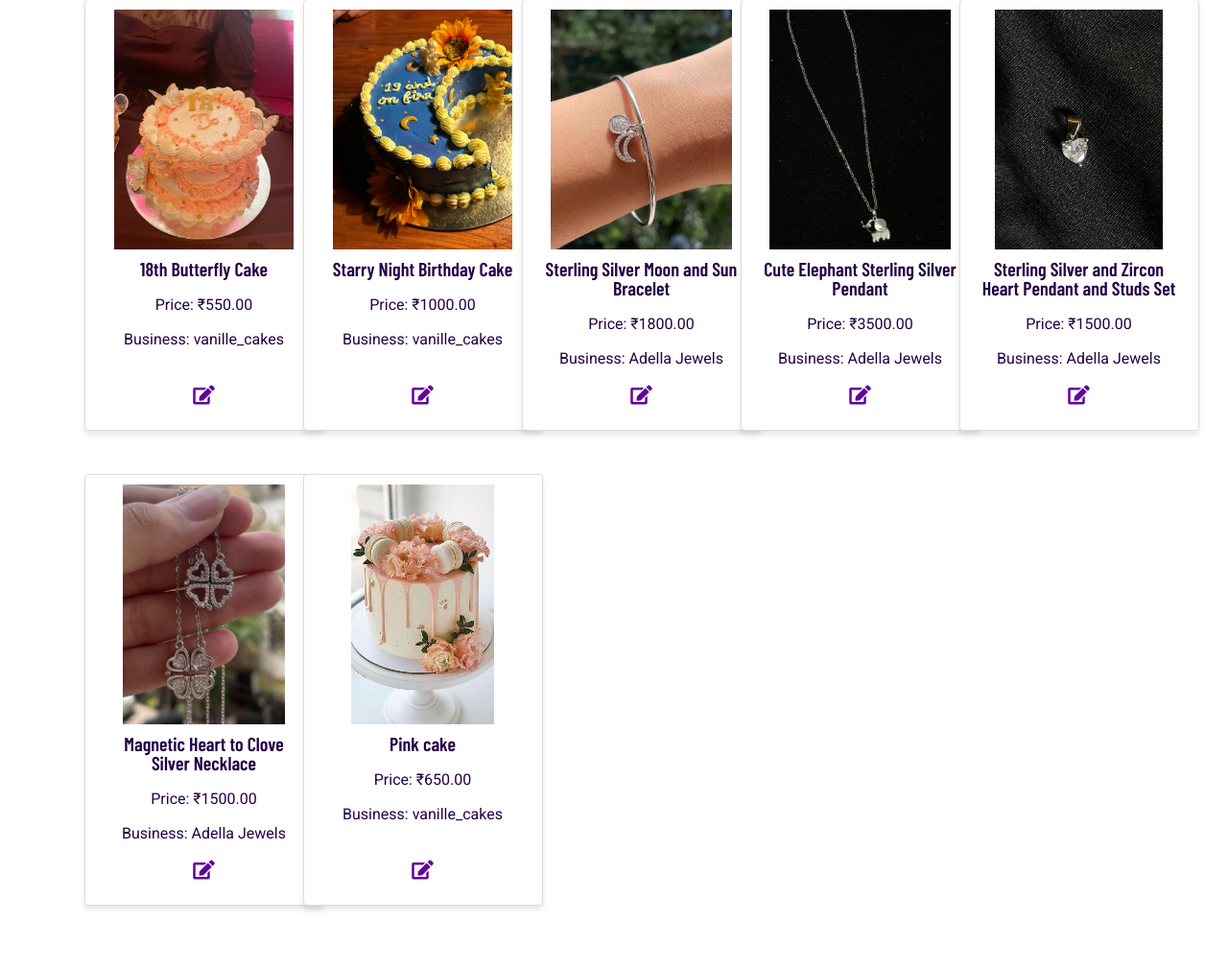
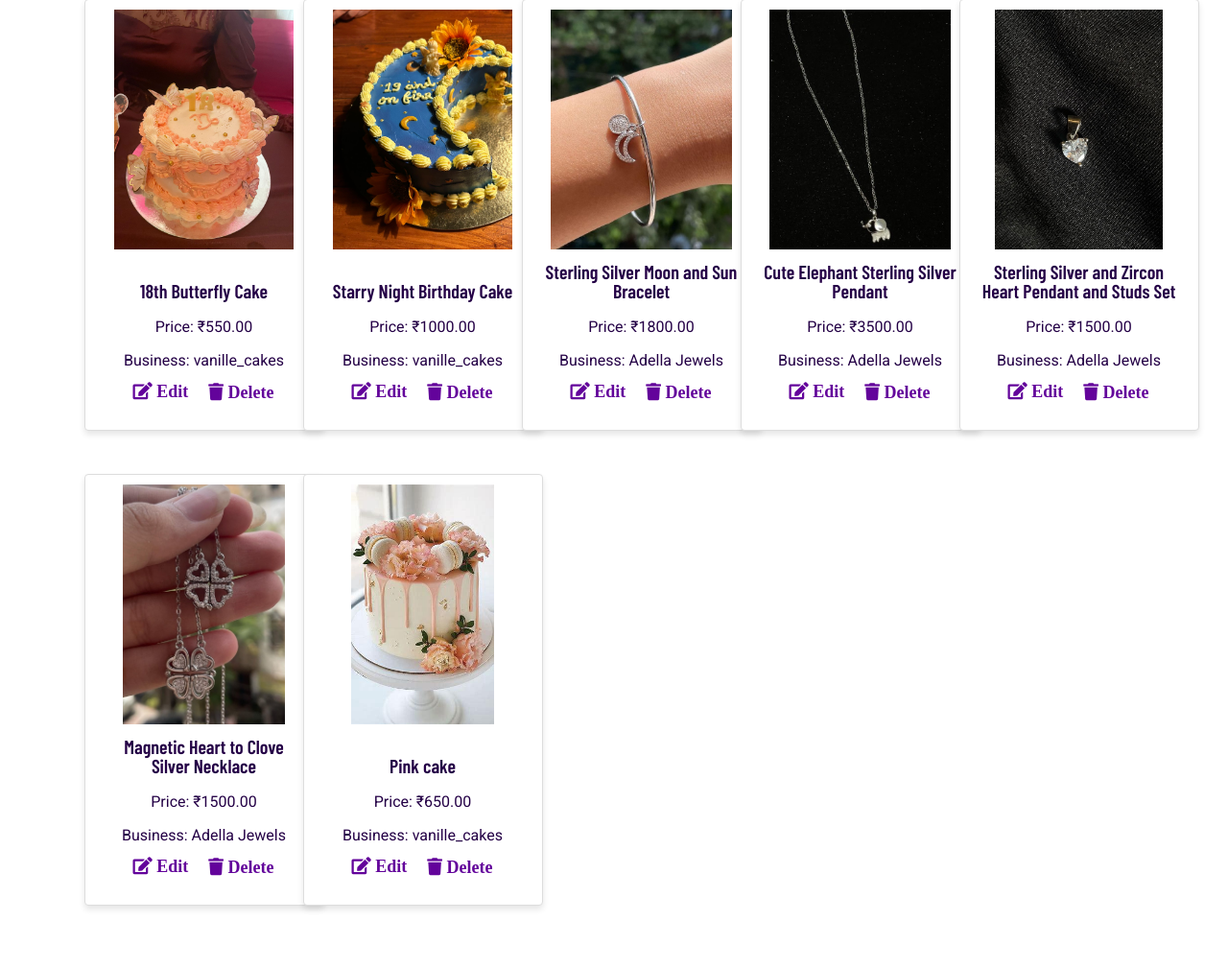
Before and after one commit to seproject212/EmpowerMart-Igdtuw, a Django app: template empowermart/templates/dashboard.html in a window 1280 px wide. Shown: the part 955-1964 px from the top of the page at 96% size. Run offline with Django 5.2, Linux system fonts and the light colour scheme; the template is opened without the code that fills it: values that come from a table or form of the project are taken from there, others are empty; data comes from the database, SQL or seed files in the repository; both versions use the stored data as it was after the commit; some libraries are stand-ins or nearby versions; some web fonts are replaced.

Commit message:
added delete icon to dashboard

```diff
--- a/empowermart/templates/dashboard.html
+++ b/empowermart/templates/dashboard.html
@@ -49,24 +49,34 @@
             padding: 0;
             margin-left: auto;
         }
-        .edit-button {
-            color: #63039b; /* Set the color of the button */
-            font-size: 2rem; /* Adjust icon size if needed */
-            display: inline-block; /* Ensure the icon aligns properly */
-            text-decoration: none; /* Remove underline */
-            margin-top:auto;
-            margin-bottom: 2px; /* Add margin for spacing */
+        .edit-button, .delete-btn {
+            color: #63039b; /* Set icon color */
+            font-size: 1.8rem; /* Same size for both icons */
+            display: inline-block; /* Ensures inline alignment */
+            text-decoration: none; /* Removes underline from links */
+            margin: 0 auto; /* Center horizontally */
+            padding: 5px; /* Add padding for better click area */
         }
 
-        .edit-button:hover {
-            color: #420267; /* Optional: Darker shade on hover */
+        .edit-button:hover, .delete-btn:hover {
+            color: #420267; /* Darker shade on hover for both */
         }
+
         .card-body {
             display: flex;
             flex-direction: column;
-            justify-content: space-between; /* Ensures proper alignment of content */
-            height: 100%; /* Ensures consistent height for all cards */
+            justify-content: flex-end; /* Align buttons at the bottom */
+            align-items: center; /* Center content horizontally */
+            height: 100%; /* Ensure consistent card height */
+            padding-bottom: 10px; /* Space between buttons and card bottom */
         }
+
+        .product-actions {
+            display: flex;
+            gap: 10px; /* Space between edit and delete icons */
+            justify-content: center; /* Center both icons horizontally */
+        }
+
     </style>
 </head>
 <body>
@@ -109,9 +119,15 @@
                                 <h5 class="card-title">{{ product.Product_name }}</h5>
                                 <p class="card-text">Price: ₹{{ product.Price_per_unit }}</p>
                                 <p class="card-text">Business: {{ product.business_name }}</p>
-                                <a href="{% url 'update_product' product.Product_Id %}" class="edit-button">
-                                    <i class="fas fa-edit"></i>
-                                </a>
+                                <div class="product-actions">
+                                    <a href="{% url 'update_product' product.Product_Id %}" class="edit-button">
+                                        <i class="fas fa-edit"> Edit</i>
+                                    </a>
+
+                                    <button type="submit" class="btn delete-btn" onclick="return confirm('Are you sure you want to delete this product?');">
+                                        <i class="fa fa-trash"> Delete</i>
+                                    </button>
+                                </div>
                             </div>
                         </div>
                     </div>
```
Also changed, not shown: empowermart/db.sqlite3.
